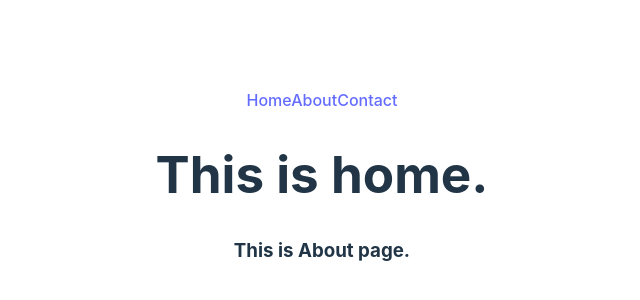
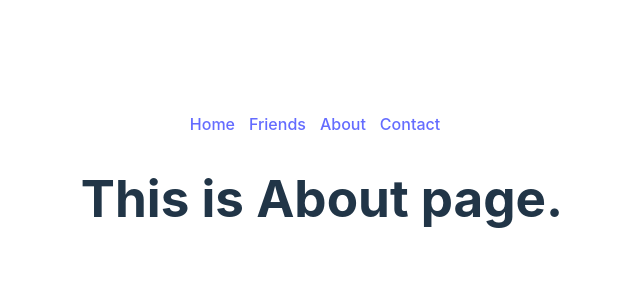
Before and after one commit to mrfhmd7/introduction-to-react-router, a React (Vite) app: page /about in a window 1280 px wide. Shown: the part 214-514 px from the top of the page, without its empty margins (318-958 px from the left). Built offline with nearby package versions, Linux system fonts and the light colour scheme.

Commit message:
data load using loader function

```diff
--- a/src/App.jsx
+++ b/src/App.jsx
@@ -1,33 +1,10 @@
-import { useState } from 'react'
-import reactLogo from './assets/react.svg'
-import viteLogo from '/vite.svg'
 import './App.css'
 
 function App() {
-  const [count, setCount] = useState(0)
 
   return (
     <>
-      <div>
-        <a href="https://vitejs.dev" target="_blank">
-          <img src={viteLogo} className="logo" alt="Vite logo" />
-        </a>
-        <a href="https://react.dev" target="_blank">
-          <img src={reactLogo} className="logo react" alt="React logo" />
-        </a>
-      </div>
-      <h1>Vite + React</h1>
-      <div className="card">
-        <button onClick={() => setCount((count) => count + 1)}>
-          count is {count}
-        </button>
-        <p>
-          Edit <code>src/App.jsx</code> and save to test HMR
-        </p>
-      </div>
-      <p className="read-the-docs">
-        Click on the Vite and React logos to learn more
-      </p>
+      <h1>This is Our home page.</h1>
     </>
   )
 }
--- a/src/components/About/About.jsx
+++ b/src/components/About/About.jsx
@@ -3,7 +3,7 @@ import React from 'react';
 const About = () => {
      return (
           <div>
-               <h3>This is About page.</h3>
+               <h1>This is About page.</h1>
           </div>
      );
 };
--- a/src/components/Contact/Contact.jsx
+++ b/src/components/Contact/Contact.jsx
@@ -3,7 +3,7 @@ import React from 'react';
 const Contact = () => {
      return (
           <div>
-               <h2>This is real contact page.</h2>
+               <h1>This is real contact page.</h1>
           </div>
      );
 };
--- /dev/null
+++ b/src/components/Friends/Friends.jsx
@@ -0,0 +1,16 @@
+import React from 'react';
+import { useLoaderData } from 'react-router-dom';
+
+const Friends = () => {
+
+     const data = useLoaderData();
+     console.log(data);
+
+     return (
+          <div>
+               <h1>This is Friend.</h1>
+          </div>
+     );
+};
+
+export default Friends;
--- /dev/null
+++ b/src/components/Header/Header.css
@@ -0,0 +1,3 @@
+nav a{
+     margin-right: 14px;
+}
--- a/src/components/Header/Header.jsx
+++ b/src/components/Header/Header.jsx
@@ -1,12 +1,15 @@
 import React from "react";
+import { Link } from "react-router-dom";
+import './Header.css';
 
 const Header = () => {
      return (
-          <div>
-               <a href="/">Home</a>
-               <a href="/about">About</a>
-               <a href="/contact">Contact</a>
-          </div>
+          <nav>
+               <Link to="/">Home</Link>
+               <Link to= "/friends">Friends</Link>
+               <Link to="/about">About</Link>
+               <Link to="/contact">Contact</Link>
+          </nav>
      );
 };
 
--- a/src/components/Home/Home.jsx
+++ b/src/components/Home/Home.jsx
@@ -6,7 +6,6 @@ const Home = () => {
      return (
           <div>
                <Header/>
-               <h1>This is home.</h1>
                <Outlet/>
           </div>
      );
--- a/src/main.jsx
+++ b/src/main.jsx
@@ -9,6 +9,7 @@ import {
 import About from './components/About/About.jsx';
 import Contact from './components/Contact/Contact.jsx';
 import Home from './components/Home/Home.jsx';
+import Friends from './components/Friends/Friends.jsx';
 
 // const router = createBrowserRouter([
 //   {
@@ -31,6 +32,15 @@ const router = createBrowserRouter([
     element: <Home />,
     children: [
       {
+        path: "/",
+        element: <App />
+      },
+      {
+        path: "friends",
+        element: <Friends />,
+        loader: () => fetch('https://jsonplaceholder.typicode.com/users')
+      },
+      {
         path: "about",
         element: <About />
       },
```
